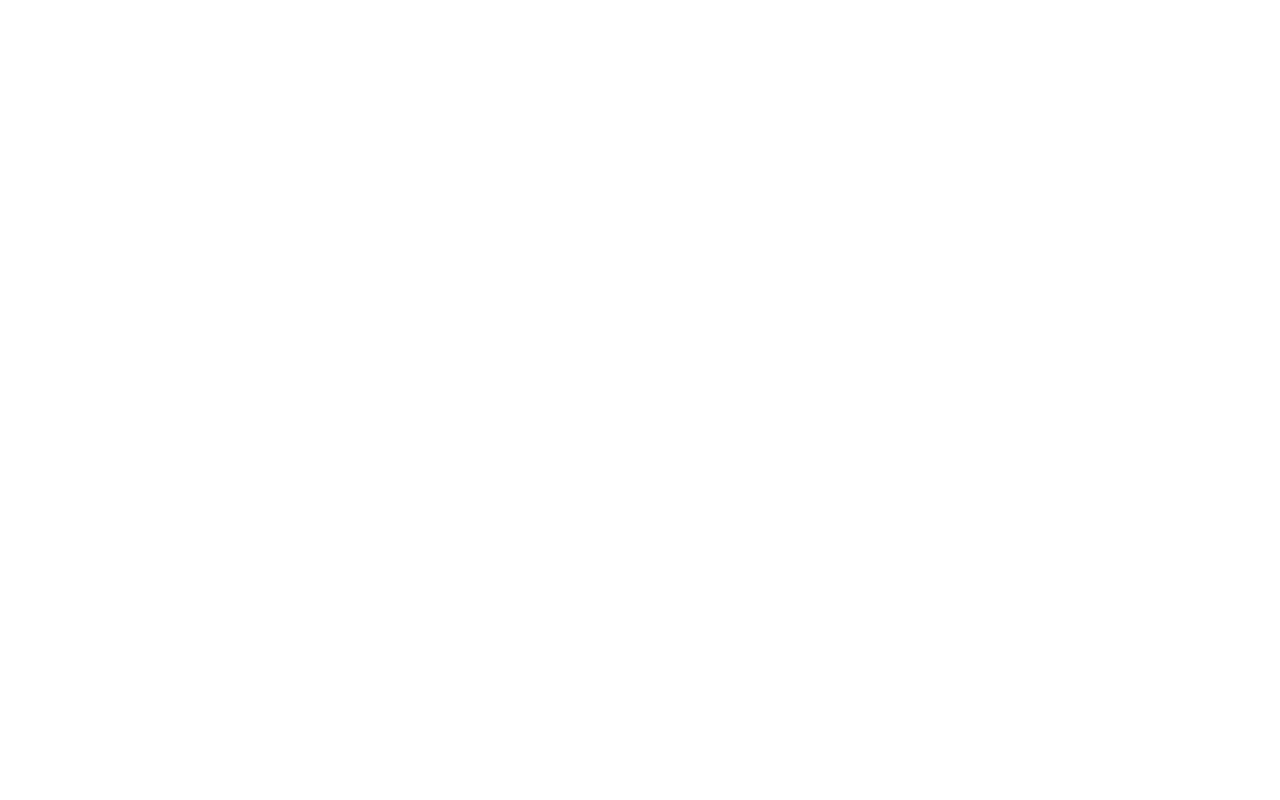
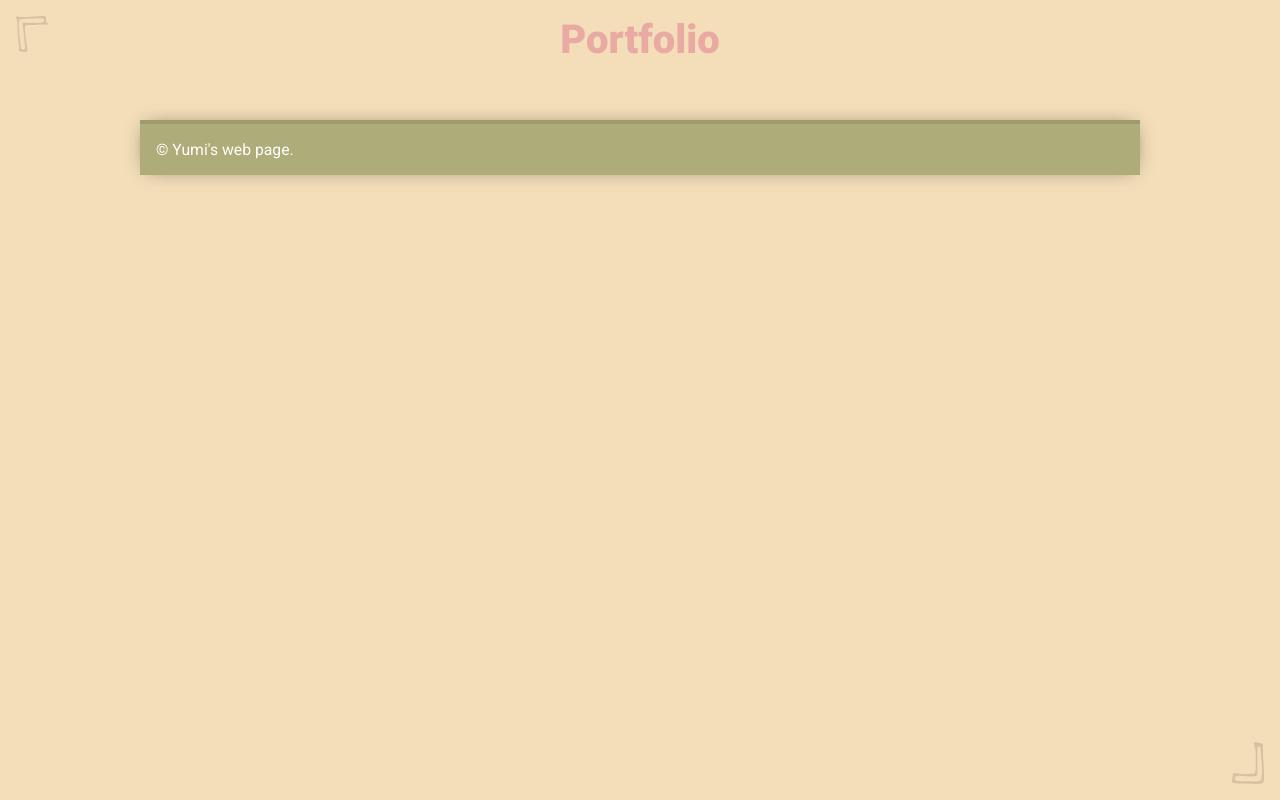
Before and after one commit to Tastuya/web-portfolio-tatsuya2, a plain HTML site: page public/index.html in a window 1280 px wide. Drawn offline with Linux system fonts and the light colour scheme.

Commit message:
html,css編集

```diff
--- a/public/assets/main.css
+++ b/public/assets/main.css
@@ -1,3 +1,109 @@
-bodt{
-    background-color: red;
+@charset "utf-8";
+@import url('https://fonts.googleapis.com/css2?family=Roboto:wght@100;300;400;500;700;900&display=swap');
+@import url('https://fonts.googleapis.com/css2?family=Noto+Sans+JP:wght@300;400;500;700;900&display=swap');
+@import url('https://fonts.googleapis.com/css2?family=Pacifico&display=swap');
+
+/* ===== BASIC BEGIN ===== */
+html,
+body {
+  font-family: Roboto, 'Noto Sans JP', sans-serif;
+  font-weight: 400;
+  margin: 0;
+  padding: 0;
+  font-size: 18px;
 }
+button {
+  background-color: initial;
+  border: initial;
+  cursor: pointer;
+  outline: initial;
+  padding: initial;
+  appearance: initial;
+  -webkit-appearance: none;
+  border-radius: initial;
+  font-size: inherit;
+}
+li,
+p {
+  text-align: justify;
+}
+p {
+  margin: 8px 0;
+}
+a {
+  color: #e8aaa3;
+  text-decoration: none;
+}
+a:hover {
+  text-decoration: underline;
+}
+
+/* ===== OVERALL BEGIN ===== */
+.page-cover {
+    min-height: 100vh;
+}
+.page-title {
+    margin: 0;
+    height: 80px;
+    line-height: 80px;
+    text-align: center;
+    font-size: 40px;
+    font-weight: 800;
+}
+.page-bg-icon {
+    position: fixed;
+    width: 32px;
+}
+.page-bg-icon-lt {
+    top: 16px;
+    left: 16px;
+}
+.page-bg-icon-rb {
+    right: 16px;
+    bottom: 16px;
+}
+/* ===== OVERALL END ===== */
+
+/* ===== FOOTER BEGIN ===== */
+.footer-cover {
+    max-width: 1000px;
+    margin: 0 auto;
+    box-shadow: 0px 0px 20px -7px rgba(0, 0, 0, 0.56);
+    box-sizing: border-box;
+    position: relative;
+}
+.footer-contents {
+    padding: 16px;
+    font-size: 0.875rem;
+}
+  /* ===== FOOTER END ===== */
+
+/* ===== COMMON PARTS BEGIN ===== */
+
+.text-dark {
+    color: #101841;
+}
+.text-light {
+    color: #fefefe;
+}
+.text-1 {
+    color: #e8aaa3;
+}
+.text-2 {
+    color: #aeac78;
+}
+.text-3 {
+    color: #f3deb9;
+}
+.bg-1 {
+    background-color: #e8aaa3;
+}
+.bg-2 {
+    background-color: #aeac78;
+}
+.bg-3 {
+    background-color: #f3deb9;
+}
+
+  /* ===== COMMON PARTS END ===== */
+/* ===== BASIC END ===== */
--- a/public/index.html
+++ b/public/index.html
@@ -5,7 +5,27 @@
     <meta name="viewport" content="width=device-width, initial-scale=1.0" />
     <meta name="robots" content="noindex" />
     <title>Tatsuya's portfolio</title>
-    <link rel="stylesheet" herf="./assets/main.css"/>
+    <link rel="stylesheet" href="./assets/main.css"/>
   </head>
-  <body></body>
+  <body>
+    <img
+      src="./assets/decorations/lt.svg"
+      alt="背景デザイン画像1"
+      class="page-bg-icon page-bg-icon-lt"
+    />
+    <img
+      src="./assets/decorations/rb.svg"
+      alt="背景デザイン画像2"
+      class="page-bg-icon page-bg-icon-rb"
+    />
+    <div class="page-cover bg-3 text-dark">
+        <h1 class="page-title text-1">Portfolio</h1>
+        <div style="height: 40px"></div>
+
+      <footer class="footer-cover bg-2 text-light">
+        <div style="height: 4px; background-color: rgba(0, 0, 0, 0.1)"></div>
+        <div class="footer-contents">&copy; Yumi's web page.</div>
+      </footer>
+    </div>
+  </body>
 </html>
```
